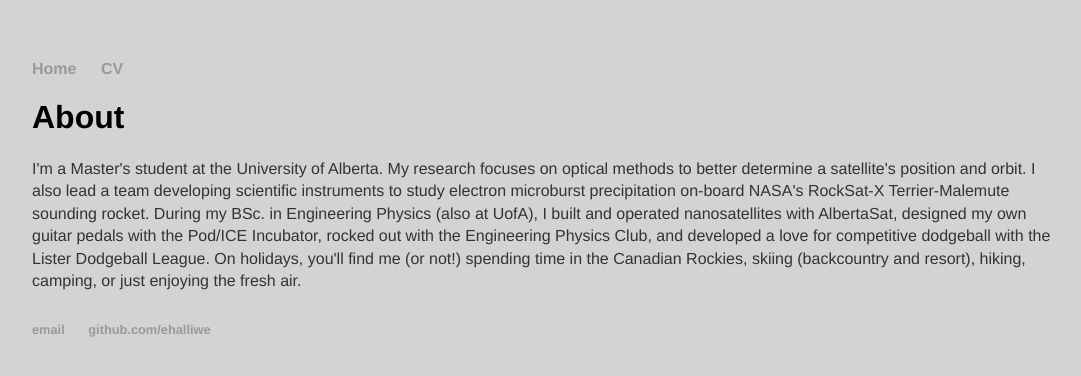
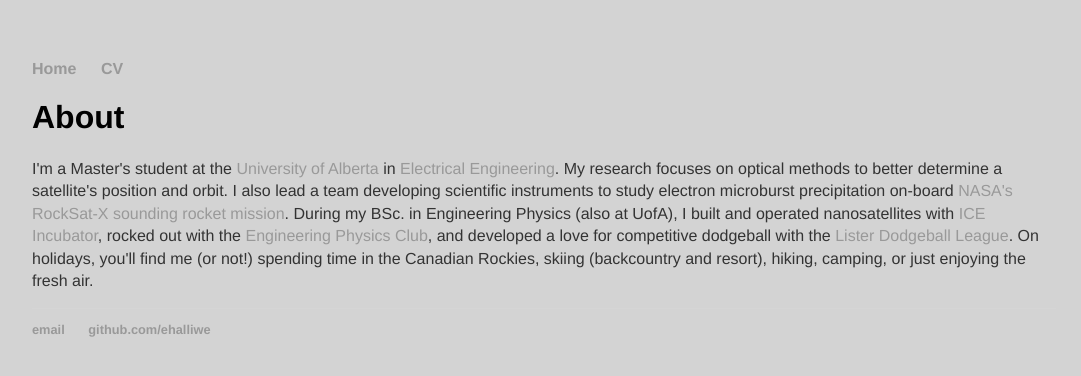
Before and after one commit to ehalliwe/ehalliwe.github.io, a Jekyll site: the page built from index.html, in a window 1280 px wide. Shown: the top 376 px of the page, without its empty margins (96-1177 px from the left). Built offline with Jekyll 4.4.1, drawn with Linux system fonts in a browser that asks for light colours.

Commit message:
blurb with hyperlinks

```diff
--- a/index.html
+++ b/index.html
@@ -4,5 +4,5 @@ title: Erik Halliwell
 ---
 <div class="blurb">
 	<h1>About</h1>
-	<p>I'm a Master's student at the University of Alberta. My research focuses on optical methods to better determine a satellite's position and orbit. I also lead a team developing scientific instruments to study electron microburst precipitation on-board NASA's RockSat-X Terrier-Malemute sounding rocket. During my BSc. in Engineering Physics (also at UofA), I built and operated nanosatellites with AlbertaSat, designed my own guitar pedals with the Pod/ICE Incubator, rocked out with the Engineering Physics Club, and developed a love for competitive dodgeball with the Lister Dodgeball League. On holidays, you'll find me (or not!) spending time in the Canadian Rockies, skiing (backcountry and resort), hiking, camping, or just enjoying the fresh air. </p>
+	<p>I'm a Master's student at the <a href="https://www.ualberta.ca/index.html">University of Alberta</a> in <a href="https://www.ualberta.ca/engineering/electrical-computer-engineering/index.html">Electrical Engineering</a>. My research focuses on optical methods to better determine a satellite's position and orbit. I also lead a team developing scientific instruments to study electron microburst precipitation on-board <a href="https://www.nasa.gov/wallops/stem/rocksatx/">NASA's RockSat-X sounding rocket mission</a>. During my BSc. in Engineering Physics (also at UofA), I built and operated nanosatellites with <a href="https://albertasat.ca/>AlbertaSat</a>, designed my own guitar pedals with the Pod/<a href="https://www.ualberta.ca/engineering/innovation-creativity-entrepreneurship/index.html">ICE Incubator</a>, rocked out with the <a href="https://engphys.ca/">Engineering Physics Club</a>, and developed a love for competitive dodgeball with the <a href="https://www.instagram.com/listerdodgeballleague/">Lister Dodgeball League</a>. On holidays, you'll find me (or not!) spending time in the Canadian Rockies, skiing (backcountry and resort), hiking, camping, or just enjoying the fresh air. </p>
 </div><!-- /.blurb -->
```
